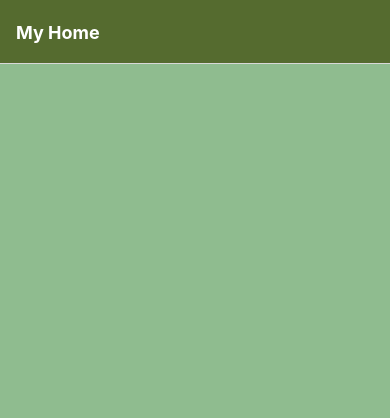
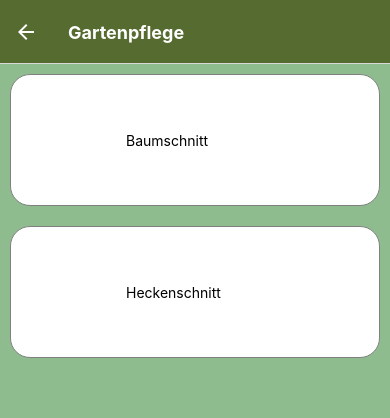
Before and after one commit to urimsu/CalcBau, a React Native app: screen /Gartenpflege in a window 390 px wide. Before the commit this address had no page. Shown: the top 418 px of the page. Built offline with nearby package versions, Linux system fonts and the light colour scheme.

Commit message:
Spezifikation der Arbeiten

```diff
--- a/App.js
+++ b/App.js
@@ -5,6 +5,8 @@ import { createNativeStackNavigator } from '@react-navigation/native-stack';
 import HomeScreen from './components/Screens/HomeScreen';
 import CalculatorScreen from './components/Screens/CalculatorScreen';
 import ReceiptScreen from './components/Screens/ReceiptScreen';
+import PflasterSteineScreen from './components/Screens/PflasterSteineScreen';
+import GartenpflegeScreen from './components/Screens/GartenpflegeScreen';
 
 const Stack = createNativeStackNavigator();
 
@@ -25,6 +27,10 @@ export default function App() {
         <Stack.Screen name="Home" component={HomeScreen} options={{title: "My Home",}}/>
         <Stack.Screen name="Calculator" component={CalculatorScreen} options={{title: "Calculator",}}/>
         <Stack.Screen name="Rechnung" component={ReceiptScreen} options={{title: "Receipt",}}/>
+        <Stack.Screen name="Pflaster Steine" component={PflasterSteineScreen} options={{title: "PflasterSteine",}}/>
+        <Stack.Screen name="Gartenpflege" component={GartenpflegeScreen} options={{title: "Gartenpflege",}}/>
+
+
       </Stack.Navigator>
     <HomeButton/>
     </NavigationContainer>
--- /dev/null
+++ b/DataBank/Arbeit.js
@@ -0,0 +1,14 @@
+const Arbeit=[
+    {
+      Id:1,
+      Art:"Gartenbau",
+      Bild:require("./../Bilder/GartenBauBild.webp"),
+    },
+    {
+      Id:2,
+      Art:"Gartenpflege",
+      Bild:require("./../Bilder/GartenpflegeBild.jpeg"),
+    }
+  ]
+
+  export default Arbeit;
--- /dev/null
+++ b/DataBank/GartenpflegeArt.js
@@ -0,0 +1,12 @@
+const Arbeit=[
+    {
+      Id:1,
+      Art:"Baumschnitt"
+    },
+    {
+      Id:2,
+      Art:"Heckenschnitt"
+    }
+  ]
+
+  export default Arbeit;
--- /dev/null
+++ b/components/GartenpflegeArt.js
@@ -0,0 +1,48 @@
+import React from 'react';
+import {
+  Text,
+  StyleSheet,
+  TouchableOpacity,
+  Image
+} from 'react-native';
+
+const GartenpflegeArbeit = ({ name, onPress,bild }) => (
+    <TouchableOpacity style={styles.item}
+    onPress={onPress} >
+        <Image style={styles.tinyLogo} source={bild}/>
+      <Text style={styles.nameText}>{name}</Text>
+    </TouchableOpacity >
+  );
+
+  const styles = StyleSheet.create({
+
+    item: {
+      flex:1,
+      flexDirection:'row',
+      padding: 40,
+      marginVertical: 10,
+      marginHorizontal: 10,
+      backgroundColor: 'white',
+      borderRadius: 20,
+      alignItems:'center',
+      borderWidth:1,
+      borderColor:'grey',
+    },
+    title: {
+      fontSize: 32,
+    },
+    tinyLogo: {
+      width: 50,
+      height: 50,
+      marginRight:25,
+    },
+    nameText:{
+      flex:1,
+      flexWrap:'wrap',
+    },
+    preisText:{
+
+      marginLeft:10,
+    }
+  });
+export default GartenpflegeArbeit;
--- a/components/Screens/CalculatorScreen.js
+++ b/components/Screens/CalculatorScreen.js
@@ -9,34 +9,45 @@ import {
   TouchableOpacity,
   Image
 } from 'react-native';
-import DataSet from '../../DataBank/DataSet.js'
+import SteinArt from '../SteinArt.js';
 import { useNavigation } from '@react-navigation/native';
+import Arbeit from  '../../DataBank/Arbeit.js'
 
 
-const Item = ({ name,preis, onPress, image }) => (
-  <TouchableOpacity style={styles.item}
-  onPress={onPress} >
-    <Image style={styles.tinyLogo} source={image} />
+
+const ShowArbeit = ({ name, onPress ,bild}) => (
+  <TouchableOpacity style={styles.item} onPress={onPress} >
+    <Image style={styles.tinyLogo} source={bild}/>
     <Text style={styles.nameText}>{name}</Text>
-    <Text style={styles.preisText}> {preis}€/qm</Text>
   </TouchableOpacity >
 );
+
+
 
 const CalculatorScreen = () => {
   //console.log(DataSet);
   const navigation=useNavigation();
-
+  console.log(Arbeit);
   return (
     <SafeAreaView style={styles.container}>
       <FlatList
-        data={DataSet}
-        renderItem={({ item }) =>
-          <Item name={item.Name} preis={item.Preis} onPress={()=>navigation.navigate("Home")} image={item.Bild} />}
-        keyExtractor={item => item.id}
+        data={Arbeit}
+        renderItem=
+        {({ item }) => <ShowArbeit name={item.Art}
+        onPress={()=>item.Art=="Gartenbau"? navigation.navigate("Pflaster Steine"):navigation.navigate("Gartenpflege")}
+        bild={item.Bild} />}
+        keyExtractor={item => item.Id}
       />
     </SafeAreaView>
   );
 };
+
+{/* <FlatList
+data={DataSet}
+renderItem={({ item }) =>
+  <Item name={item.Name} preis={item.Preis} onPress={()=>navigation.navigate("Home")} image={item.Bild} />}
+keyExtractor={item => item.Id}
+/> */}
 
 const styles = StyleSheet.create({
   container: {
@@ -60,9 +71,11 @@ const styles = StyleSheet.create({
     fontSize: 32,
   },
   tinyLogo: {
-    width: 50,
-    height: 50,
+    width: 70,
+    height: 70,
     marginRight:25,
+    borderRadius: 20,
+
   },
   nameText:{
     flex:1,
--- /dev/null
+++ b/components/Screens/GartenpflegeScreen.js
@@ -0,0 +1,36 @@
+import React from 'react';
+import {
+    SafeAreaView,
+    View,
+    FlatList,
+    StyleSheet,
+    Text,
+    StatusBar,
+    TouchableOpacity,
+    Image
+} from 'react-native';
+import GartenpflegeArbeit from '../GartenpflegeArt.js';
+import GartenpflegeArt from '../../DataBank/GartenpflegeArt.js'
+
+const GartenpflegeScreen = () => {
+    //console.log(DataSet);
+    return (
+        <SafeAreaView style={styles.container}>
+            <FlatList
+                data={GartenpflegeArt}
+                renderItem={({ item }) =>
+                    <GartenpflegeArbeit name={item.Art} onPress={() => console.log(item.Art)} bild={item.bild}/>}
+                keyExtractor={item => item.Id}
+            />
+        </SafeAreaView>
+    );
+};
+
+const styles = StyleSheet.create({
+    container: {
+      flex: 1,
+      marginTop: StatusBar.currentHeight || 0,
+      backgroundColor: 'darkseagreen',
+    },
+});
+export default GartenpflegeScreen;
--- /dev/null
+++ b/components/Screens/PflasterSteineScreen.js
@@ -0,0 +1,36 @@
+import React from 'react';
+import {
+    SafeAreaView,
+    View,
+    FlatList,
+    StyleSheet,
+    Text,
+    StatusBar,
+    TouchableOpacity,
+    Image
+} from 'react-native';
+import DataSet from '../../DataBank/DataSet.js'
+import SteinArt from '../SteinArt.js';
+
+const PflasterSteinScreen = () => {
+    //console.log(DataSet);
+    return (
+        <SafeAreaView style={styles.container}>
+            <FlatList
+                data={DataSet}
+                renderItem={({ item }) =>
+                    <SteinArt name={item.Name} preis={item.Preis} onPress={() => console.log("test")} image={item.Bild} />}
+                keyExtractor={item => item.Id}
+            />
+        </SafeAreaView>
+    );
+};
+
+const styles = StyleSheet.create({
+    container: {
+      flex: 1,
+      marginTop: StatusBar.currentHeight || 0,
+      backgroundColor: 'darkseagreen',
+    },
+});
+export default PflasterSteinScreen;
--- /dev/null
+++ b/components/SteinArt.js
@@ -0,0 +1,49 @@
+import React from 'react';
+import {
+  Text,
+  StyleSheet,
+  TouchableOpacity,
+  Image
+} from 'react-native';
+
+const SteinArt = ({ name,preis, onPress, image }) => (
+    <TouchableOpacity style={styles.item}
+    onPress={onPress} >
+      <Image style={styles.tinyLogo} source={image} />
+      <Text style={styles.nameText}>{name}</Text>
+      <Text style={styles.preisText}> {preis}€/qm</Text>
+    </TouchableOpacity >
+  );
+
+  const styles = StyleSheet.create({
+
+    item: {
+      flex:1,
+      flexDirection:'row',
+      padding: 40,
+      marginVertical: 10,
+      marginHorizontal: 10,
+      backgroundColor: 'white',
+      borderRadius: 20,
+      alignItems:'center',
+      borderWidth:1,
+      borderColor:'grey',
+    },
+    title: {
+      fontSize: 32,
+    },
+    tinyLogo: {
+      width: 50,
+      height: 50,
+      marginRight:25,
+    },
+    nameText:{
+      flex:1,
+      flexWrap:'wrap',
+    },
+    preisText:{
+
+      marginLeft:10,
+    }
+  });
+export default SteinArt;
```
Also changed, not shown: Bilder/GartenBauBild.webp (added), Bilder/GartenpflegeBild.jpeg (added).
